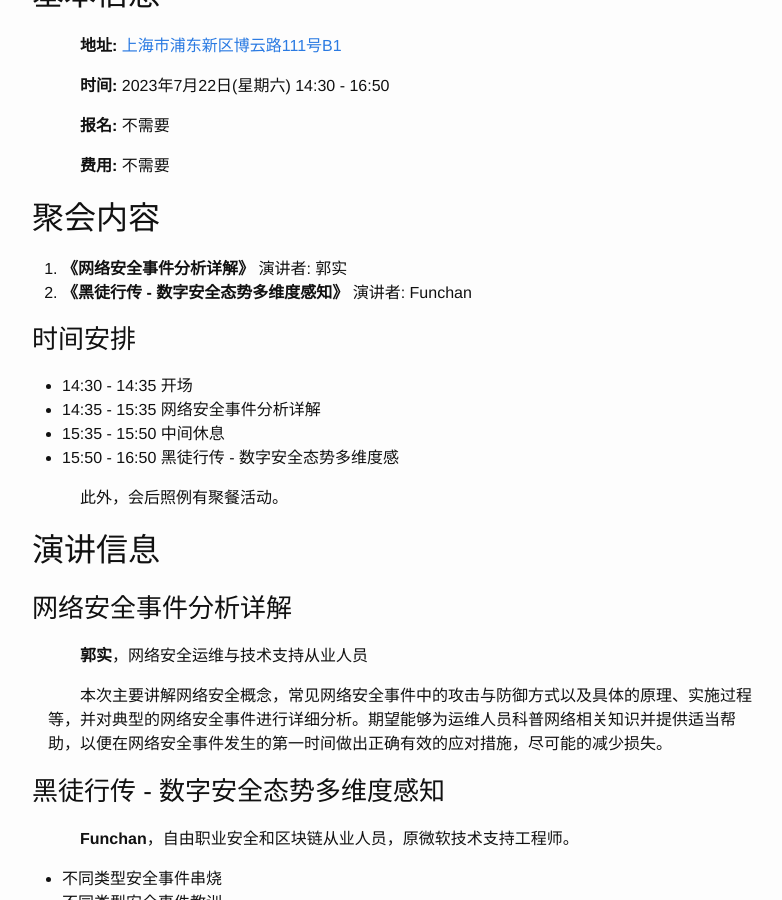
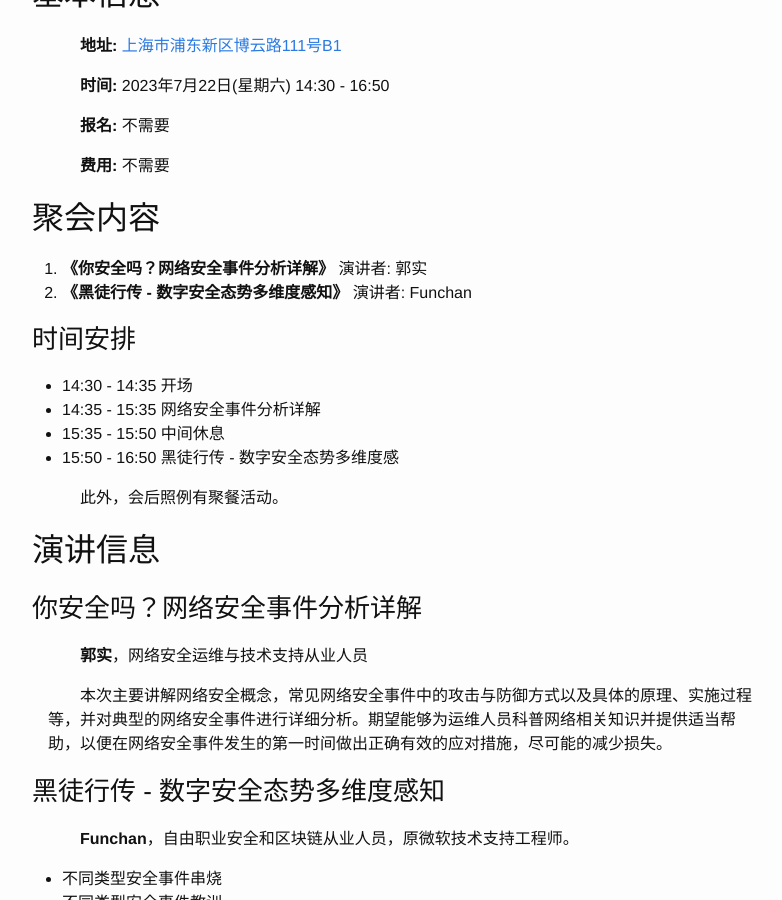
Before and after one commit to shanghailug/shanghailug.github.io, a Jekyll site: the page built from _posts/2023-07-07-monthly.markdown, in a window 1280 px wide and 900 px high, scrolled down 294 px. Shown: the whole window, without its empty margins (238-1020 px from the left). Built offline with Jekyll 4.4.1, drawn with Linux system fonts in a browser that asks for light colours.

Commit message:
update title

```diff
--- a/_posts/2023-07-07-monthly.markdown
+++ b/_posts/2023-07-07-monthly.markdown
@@ -17,7 +17,7 @@ categories: monthly
 **费用:** 不需要
 
 ## 聚会内容
-1. **《网络安全事件分析详解》** 演讲者: 郭实
+1. **《你安全吗？网络安全事件分析详解》** 演讲者: 郭实
 2. **《黑徒行传 - 数字安全态势多维度感知》** 演讲者: Funchan
 
 ### 时间安排
@@ -30,7 +30,7 @@ categories: monthly
 
 ## 演讲信息
 
-### 网络安全事件分析详解
+### 你安全吗？网络安全事件分析详解
 
 **郭实**，网络安全运维与技术支持从业人员
 
```
